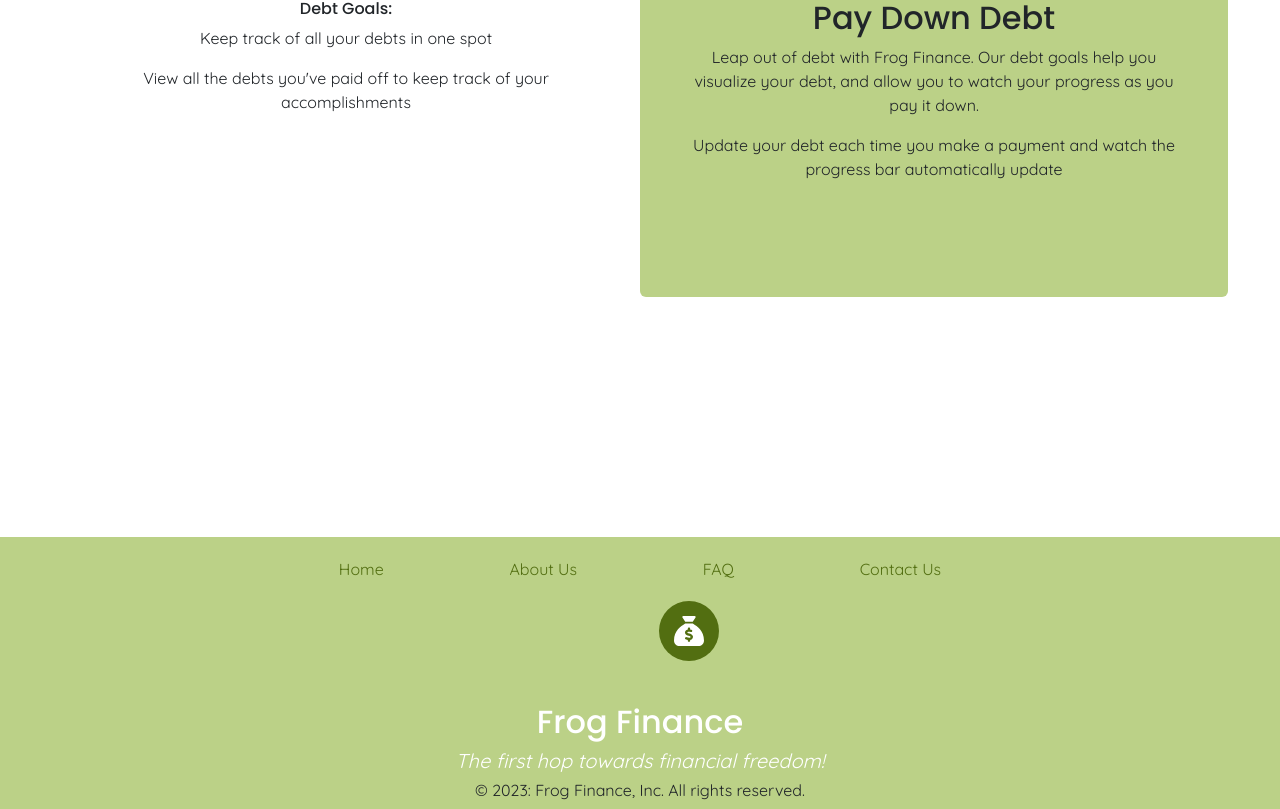
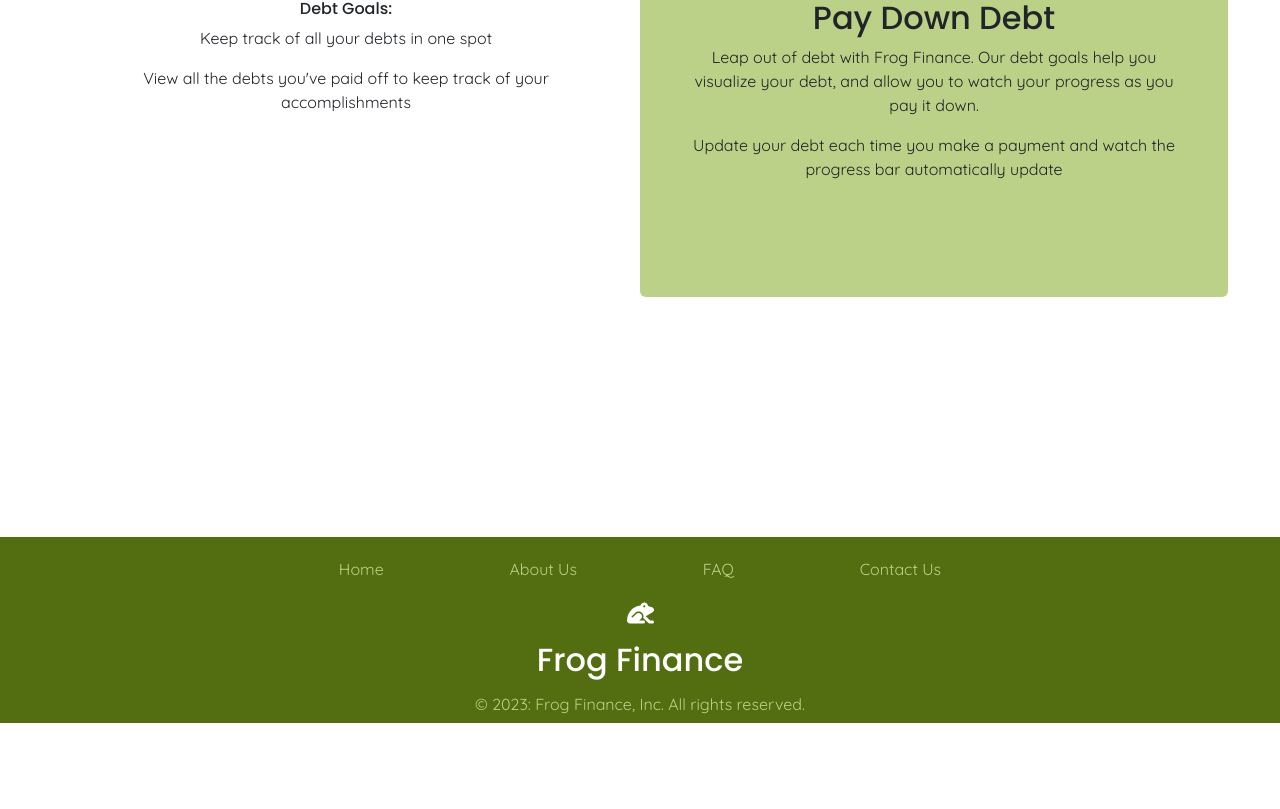
Before and after one commit to Shamayal/frog-finance, a React (Create React App) app in the folder frontend/client/: page / in a window 1280 px wide. Shown: the part 2947-3756 px from the top of the page. After the commit the page ends 3670 px from the top, so only its background shows below. Built offline with nearby package versions, Linux system fonts and the light colour scheme.

Commit message:
footer removed social media icons and replaced with logo

```diff
--- a/frontend/client/src/components/Footer.jsx
+++ b/frontend/client/src/components/Footer.jsx
@@ -14,17 +14,10 @@ const Footer = () => {
           </ul>
         </div>
         <div className="social-icons">
-          <i className="fa-brands fa-facebook-f"></i>
-          <i className="fa-brands fa-twitter"></i>
-          <i className="fa-brands fa-instagram"></i>
-          <i className="fa-brands fa-youtube"></i>
-          <FontAwesomeIcon icon="sack-dollar" className="modalIcon" />
-          <i className="fa-brands fa-facebook fa-spin fa-spin-reverse" style={{ color: '#526e11' }}></i>
-
+          <FontAwesomeIcon icon="frog" />
         </div>
         <div className="footer-title fontweight-700 font-poppins">
           <h2>Frog Finance</h2>
-          <h5 className="font-quicksand"><em>The first hop towards financial freedom!</em></h5>
         </div>
         <div className="footer-copyright font-quicksand">
           <h6>© 2023: Frog Finance, Inc. All rights reserved.</h6>
--- a/frontend/client/src/styles/Footer.css
+++ b/frontend/client/src/styles/Footer.css
@@ -1,13 +1,12 @@
 footer {
   width: 100%;
-  background-color: #BBD187;
+  background-color: #526E11;
   margin-top: 150px;
 }
 
 .footer-container {
   display: flex;
   flex-direction: column;
-
 }
 
 .links {
@@ -15,7 +14,7 @@ footer {
   flex-direction: row;
   justify-content: space-around;
   margin: 20px;
-  color: #526E11;
+  color: #BBD187;
   padding-left: 20%;
   padding-right: 20%;
 }
@@ -34,16 +33,9 @@ footer {
   display: flex;
   align-items: center;
   flex-direction: column;
-  margin: 2rem;
-  margin-bottom: 0;
-  color: #526E11;
-  h2 {
-    font-size: xx-large;
-    color: white;
-  }
-  h5 {
-    color: white;
-  }
+  margin: 1rem;
+  margin-bottom: 0.5rem;
+  color: white;
 }
 
 .footer-copyright {
@@ -51,4 +43,5 @@ footer {
   flex-direction: row;
   justify-content: center;
   align-items: center;
+  color: #BBD187;
 }
```
